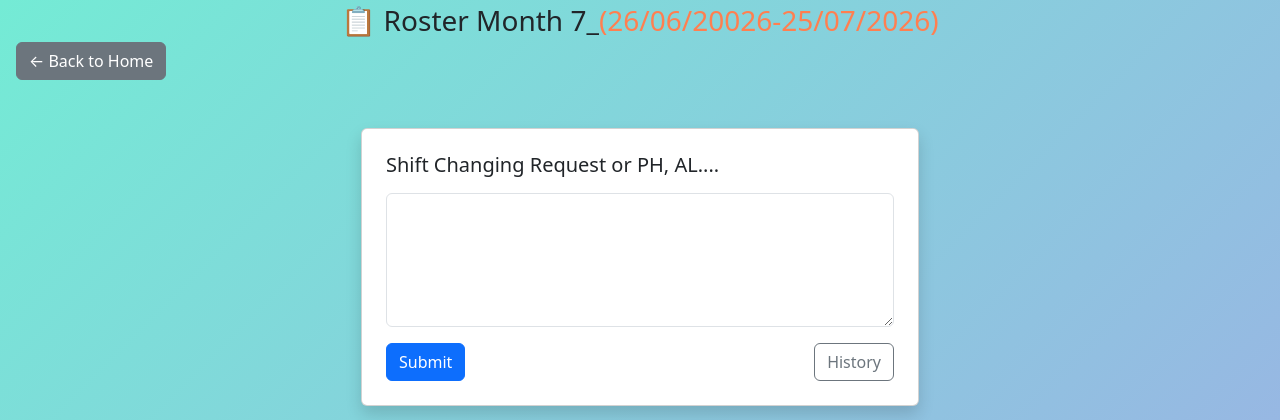
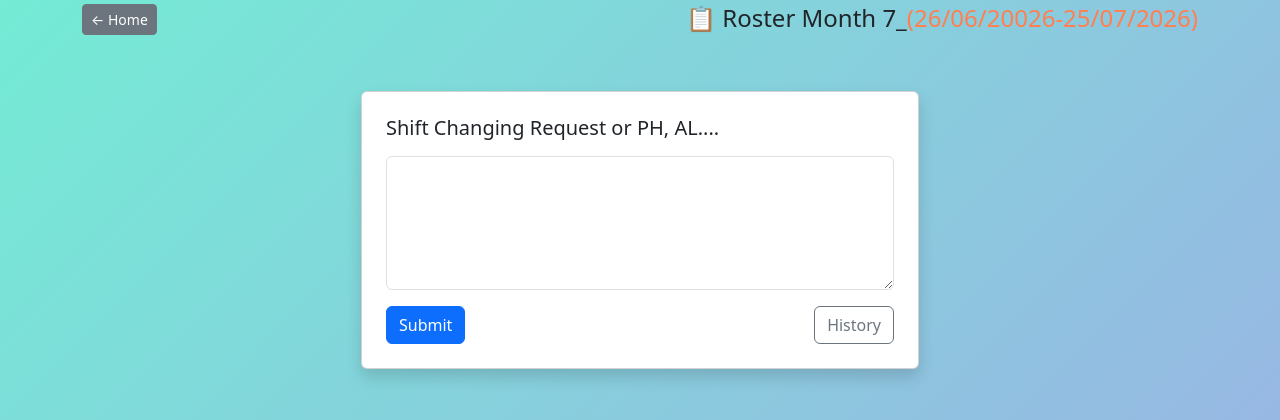
Before and after one commit to Chats-club/roter-ga, a Flask app: template templates/month7.html in a window 1280 px wide. Shown: the top 420 px of the page. Run offline with Flask 3, Linux system fonts and the light colour scheme; the template is opened without the code that fills it, so the values that code supplies are empty; some libraries are stand-ins or nearby versions.

Commit message:
update UI

```diff
--- a/templates/month7.html
+++ b/templates/month7.html
@@ -39,6 +39,9 @@
       text-align: center;
       font-size: 10px;
     }
+    tr {
+      height: 12px;
+    }
     tbody tr {
       height: 16px;
     }
@@ -52,7 +55,7 @@
       line-height: 1.2;
     }
     tbody td:nth-child(4) {
-      font-size: 10px !important;
+      font-size: 8px !important;
       white-space: nowrap !important;
       word-break: keep-all !important;
       font-weight: bolder;
@@ -92,11 +95,15 @@
   </style>
   <body class="p-1">
     <div class="container-fluid">
-      <h3 class="mb-1 d-flex justify-content-center">
-        📋 Roster Month 7_
-        <span style="color: coral">(26/06/20026-25/07/2026)</span>
-      </h3>
-      <a href="/" class="btn btn-secondary mb-2 text-align">← Back to Home</a>
+      <div class="container d-flex justify-content-between mb-0">
+        <a href="/" class="btn btn-secondary mb-1 text-align fs-8 btn-sm"
+          >← Home</a
+        >
+        <h4 class="mb-1 d-flex justify-content-center">
+          📋 Roster Month 7_
+          <span style="color: coral">(26/06/20026-25/07/2026)</span>
+        </h4>
+      </div>
 
       <!-- <div class="card shadow-sm">
         <div class="card-body text-center">
```
